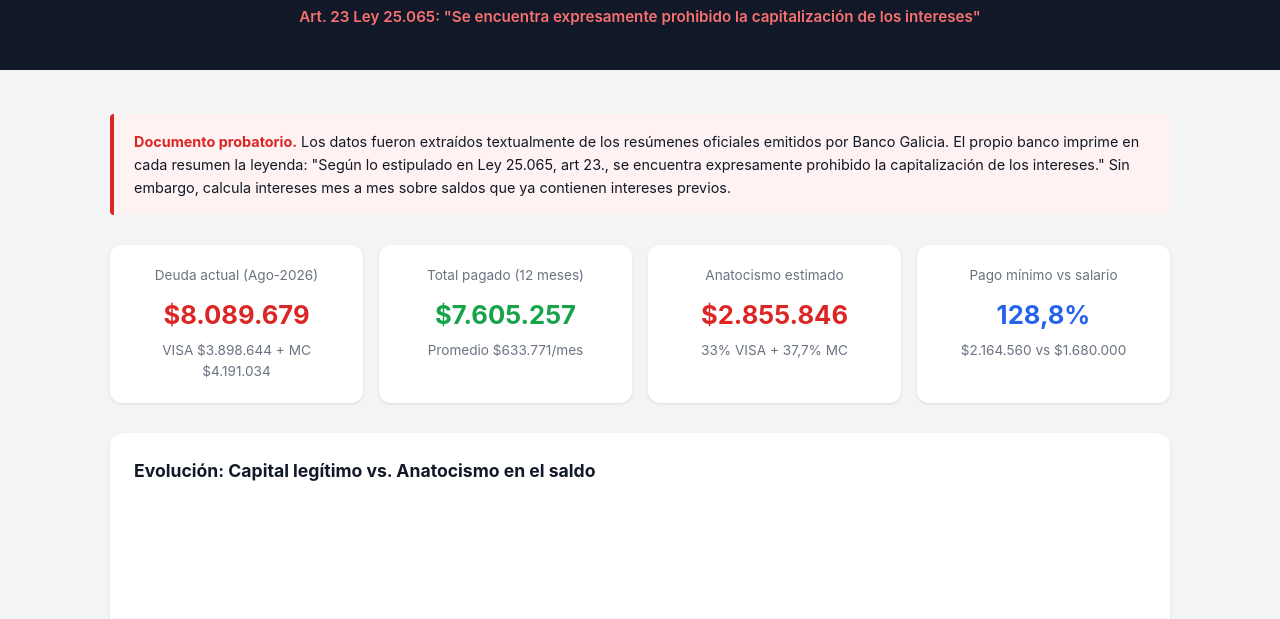
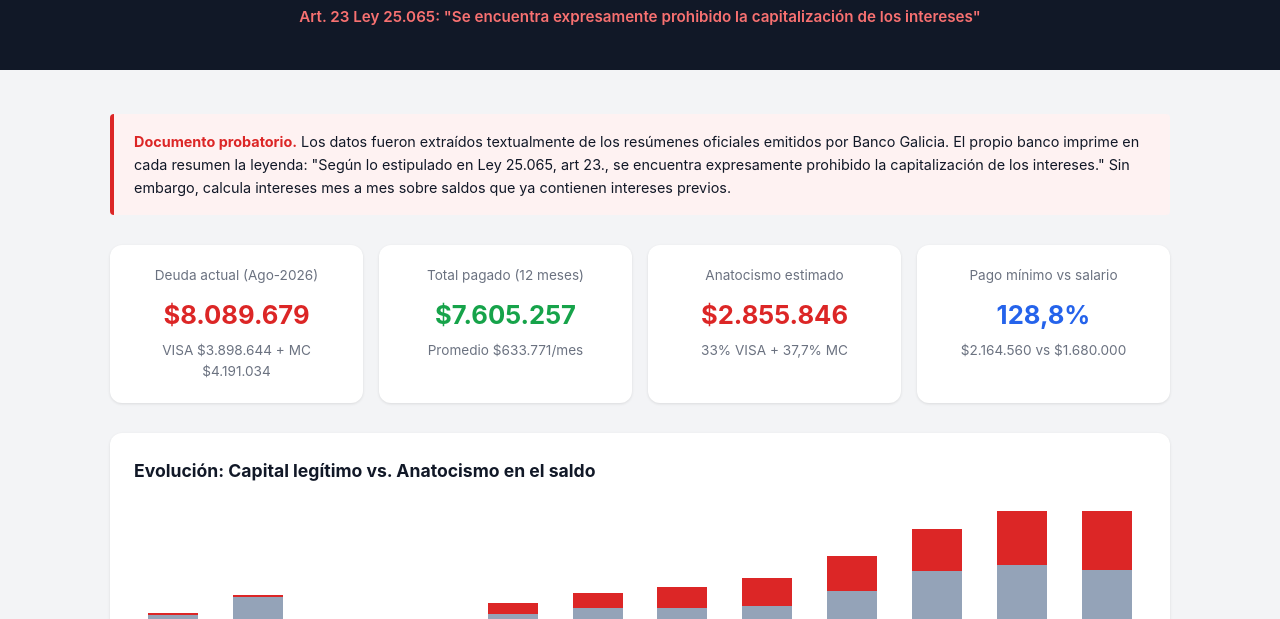
Before and after one commit to HenrySali/Targetas-Galicia, a plain HTML site: page index.html in a window 1280 px wide. Shown: the part 121-740 px from the top of the page. Drawn offline with Linux system fonts and the light colour scheme.

Commit message:
Add files via upload

```diff
--- a/index.html
+++ b/index.html
@@ -39,9 +39,9 @@ header p { color: #9ca3af; font-size: 0.95rem; }
 .chart-section { background: white; border-radius: 12px; padding: 24px; margin: 24px 0; box-shadow: 0 1px 3px rgba(0,0,0,0.1); }
 .chart-section h2 { margin-bottom: 16px; font-size: 1.1rem; }
 .bar-chart { display: flex; align-items: flex-end; gap: 6px; height: 220px; padding: 10px 0; border-bottom: 2px solid var(--border); }
-.bar-group { flex: 1; display: flex; flex-direction: column; align-items: center; height: 100%; justify-content: flex-end; }
-.bar-stack { width: 100%; max-width: 50px; display: flex; flex-direction: column; justify-content: flex-end; }
-.bar-segment { width: 100%; transition: height 0.3s; position: relative; }
+.bar-group { flex: 1; display: flex; flex-direction: column; align-items: center; height: 100%; justify-content: flex-end; position: relative; }
+.bar-stack { width: 100%; max-width: 50px; display: flex; flex-direction: column-reverse; align-items: stretch; }
+.bar-segment { width: 100%; transition: height 0.3s; position: relative; min-height: 2px; }
 .bar-segment:hover::after { content: attr(data-tooltip); position: absolute; bottom: 100%; left: 50%; transform: translateX(-50%); background: var(--dark); color: white; padding: 4px 8px; border-radius: 4px; font-size: 0.7rem; white-space: nowrap; z-index: 10; }
 .bar-capital { background: #94a3b8; }
 .bar-anatocismo { background: var(--red); }
@@ -232,9 +232,9 @@ function renderAnatChart() {
     const anatH = (d.anatocismo / maxVal) * 100;
     const capH = totalH - anatH;
     html += `<div class="bar-group">
-      <div class="bar-stack">
-        <div class="bar-segment bar-anatocismo" style="height:${anatH}%" data-tooltip="Anatocismo: $${(d.anatocismo/1000000).toFixed(1)}M"></div>
-        <div class="bar-segment bar-capital" style="height:${capH}%" data-tooltip="Capital: $${((d.saldoFin-d.anatocismo)/1000000).toFixed(1)}M"></div>
+      <div class="bar-stack" style="height:${totalH}%">
+        <div class="bar-segment bar-capital" style="flex:${capH}" data-tooltip="Capital: $${((d.saldoFin-d.anatocismo)/1000000).toFixed(1)}M"></div>
+        <div class="bar-segment bar-anatocismo" style="flex:${anatH}" data-tooltip="Anatocismo: $${(d.anatocismo/1000000).toFixed(1)}M"></div>
       </div>
       <div class="bar-label">${d.period}</div>
     </div>`;
```
